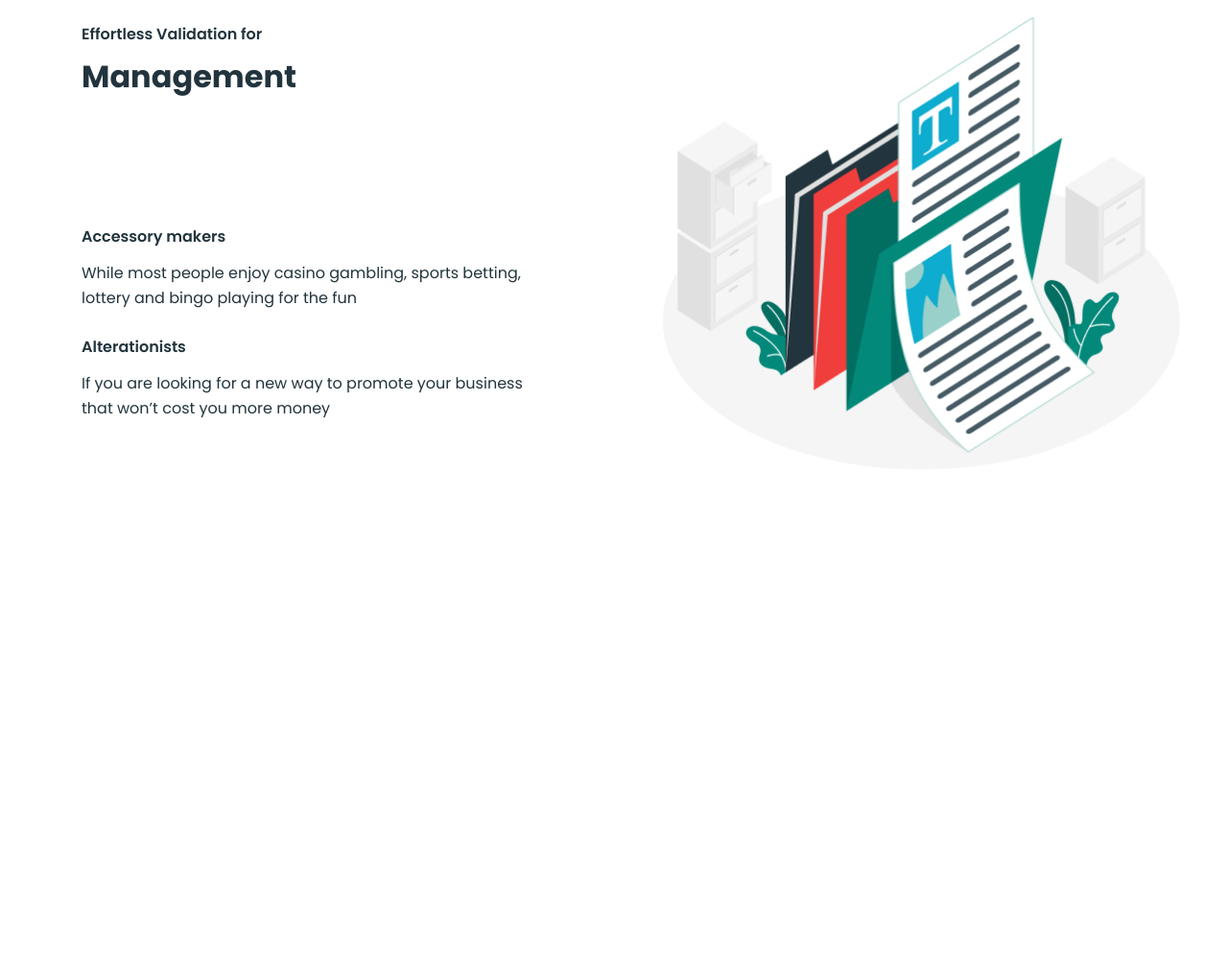
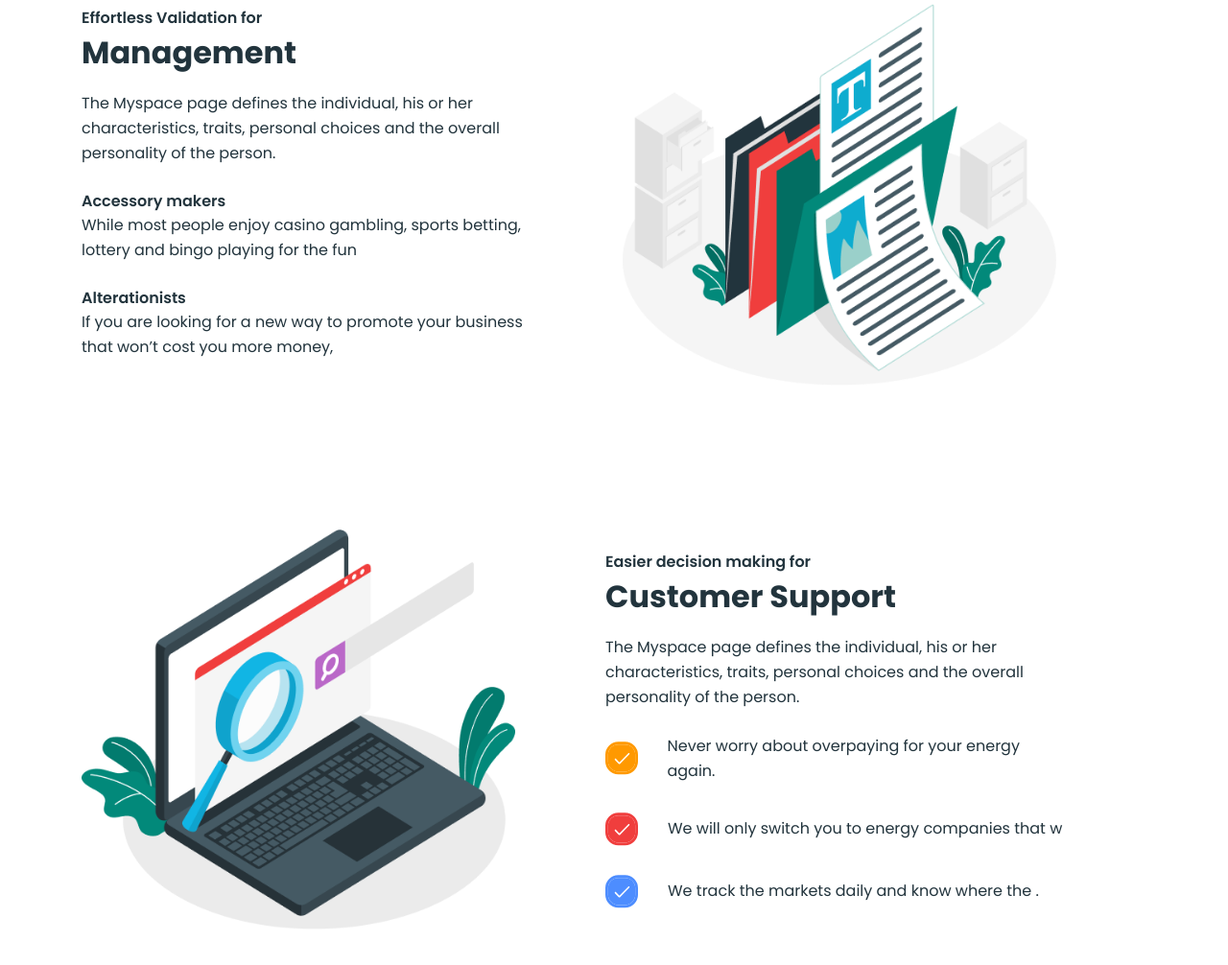
Before and after one commit to Jonibekweb01/MyProduct, a plain HTML site: page index.html in a window 1280 px wide. Shown: the part 1451-2457 px from the top of the page at 96% size. Before the commit the page ends 2103 px from the top, so only its background shows below. Drawn offline with Linux system fonts and the light colour scheme.

Commit message:
inial commit

```diff
--- a/index.html
+++ b/index.html
@@ -124,25 +124,78 @@
     </section>
     <section class="wrap">
       <div class="container">
-        <div class="wrap__inner">
+        <ul class="wrap__list">
+          <li class="wrap__item">
             <div class="wrap__info">
               <strong class="wrap__strong">
                 Effortless Validation for
               </strong>
-            <h2 class="wrap__titles">Management</h2>
-            <p class="wrap__word">The Myspace page defines the individual, his or her characteristics, traits, personal choices and the overall personality of the person. </p>
+              <h3 class="wrap__title">
+                Management
+              </h3>
+              <p class="wrap__text">
+                The Myspace page defines the individual, his or her characteristics, traits, personal choices and the overall personality of the person.
+              </p>
+              <strong class="wrap__strong">Accessory makers</strong>
+              <p class="wrap__text">
+                While most people enjoy casino gambling, sports betting, lottery and bingo playing for the fun
+              </p>
+              <strong class="wrap__strong">Alterationists</strong>
+              <p class="wrap__text">
+                If you are looking for a new way to promote your business that won’t cost you more money,
+              </p>
             </div>
-          <ul class="wrap__list">
+            <picture class="wrap__picture">
+              <source class="mobile"
+              media="(max-width:576px)"
+              srcset="./images/wrap-bg-1.png"
+              width="350"
+              height="306"
+              />
+              <img class="desctop" src="./images/wrap-bg-1.png" srcset="./images/wrap-bg-1.png 1x ./images/wrap-bg-1@2x.png 2x" alt="destop" width="539" height="473">
+            </picture>
+          </li>
+
           <li class="wrap__item">
-              <strong class="wrap__title">Accessory makers</strong>
-              <p class="wrap__text">While most people enjoy casino gambling, sports betting, lottery and bingo playing for the fun</p>
+            <div class="wrap__info">
+              <strong class="wrap__strong">
+                Easier decision making for
+              </strong>
+              <h3 class="wrap__title">
+                Customer Support
+              </h3>
+              <p class="wrap__text">
+                The Myspace page defines the individual, his or her characteristics, traits, personal choices and the overall personality of the person.
+              </p>
+              <ul class="wrap__cards cards">
+                <li class="cards__item">
+                  <p class="cards__text">
+                    Never worry about overpaying for your energy again.
+                  </p>
                 </li>
-            <li class="wrap__item">
-              <strong class="wrap__title">Alterationists</strong>
-              <p class="wrap__text">If you are looking for a new way to promote your business that won’t cost you more money</p>
+                <li class="cards__item">
+                  <p class="cards__text">
+                    We will only switch you to energy companies that w
+                  </p>
+                </li>
+                <li class="cards__item">
+                  <p class="cards__text">
+                    We track the markets daily and know where the .
+                  </p>
                 </li>
               </ul>
             </div>
+            <picture class="wrap__picture">
+              <source class="mobile"
+              media="(max-width:576px)"
+              srcset="./images/wrap-bg-2.png"
+              width="350"
+              height="320"
+              />
+              <img class="desctop" src="./images/wrap-bg-2.png" srcset="./images/wrap-bg-2.png 1x ./images/wrap-bg-2@2x.png 2x" alt="destop" width="543" height="500">
+            </picture>
+          </li>
+        </ul>
       </div>
     </section>
   </main>
--- a/sass/blocks/_holder.scss
+++ b/sass/blocks/_holder.scss
@@ -84,7 +84,7 @@
 
 @media only screen and (max-width:576px) {
     .holder {
-        margin-bottom: 95px;
+        margin-bottom: 80px;
         padding-bottom: 42px;
         background-size: 1208px 201px;
         background-position: calc(50% - 0px) calc(50% + 438px);
--- a/sass/blocks/_wrap.scss
+++ b/sass/blocks/_wrap.scss
@@ -1,82 +1,111 @@
-.wrap {
+.wrap__list {
+    margin: 0;
+    padding: 0;
+    list-style: none;
+}
+
+.wrap__item:nth-child(1) {
+    display: flex;
+    align-items: center;
     margin-bottom: 150px;
-    padding: 20px 0 38px 0;
-    background-image: url("../../images/wrap-bg.png");
-    background-repeat: no-repeat;
-    background-size: 539px 473px;
-    background-position: calc(50% + 320px) calc(50% - 0px);
+}
+
+.wrap__item:nth-child(2) {
+    display: flex;
+    align-items: center;
+    margin-bottom: 150px;
+}
+
+.wrap__item:nth-child(even) {
+    flex-direction: row-reverse;
+}
+
+.wrap__picture {
+    margin-right: 94px;
 }
 
 .wrap__info {
-    margin-bottom: 130px;
+    width: 100%;
+    max-width: 480px;
+    margin-right: 84px;
 }
 
 .wrap__strong {
+    margin-bottom: 12px;
     font-weight: 600;
     font-size: 16px;
     line-height: 24px;
     color: #22343D;
 }
 
-.wrap__titles {
-    margin: 0;
-    margin-top: 8px;
+.wrap__title {
+    margin-top: 0;
+    margin-bottom: 16px;
     font-weight: 700;
     font-size: 32px;
     line-height: 48px;
     color: #22343D;
 }
 
-.wrap__word {
-    display: none;
-}
-
-.wrap__list {
-    margin: 0;
-    padding: 0;
-    width: 100%;
-    max-width: 486px;
-    list-style: none;
-}
-
-.wrap__item {
+.wrap__text {
+    margin-top: 0;
     margin-bottom: 25px;
-}
-
-.wrap__title {
-    font-weight: 600;
-    font-size: 16px;
-    line-height: 26px;
-    color: #22343D;
-}
-
-.wrap__text {
-    margin: 0;
-    margin-top: 12px;
     font-weight: 400;
     font-size: 16px;
     line-height: 26px;
     color: #22343D;
 }
 
-@media only screen and (max-width:576px) {
-    .wrap {
-        margin-bottom: 100px;
-        padding: 350px 0 0 0;
-        background-size: 349px 306px;
-        background-position: calc(50% + 0px) calc(50% - 230px);
+.wrap__cards {
+    margin: 0;
+    padding: 0;
+    list-style: none;
 }
 
-    .wrap__info {
-        margin-bottom: 16px;
+.cards__item {
+    display: flex;
+    align-items: center;
+    margin-bottom: 30px;
+
+    &:last-child {
+        margin-bottom: 0;
     }
 
-    .wrap__titles {
-        margin-bottom: 16px;
+    &:nth-child(1):before {
+        display: block;
+        margin-right: 30px;
+        background-image: url('../../images/galka.svg');
+        background-repeat: no-repeat;
+        background-size: contain;
+        width: 35px;
+        height: 35px;
+        content: '';
     }
 
-    .wrap__word {
+    &:nth-child(2):before {
         display: block;
+        margin-right: 30px;
+        background-image: url('../../images/galka-2.svg');
+        background-repeat: no-repeat;
+        background-size: contain;
+        width: 35px;
+        height: 35px;
+        content: '';
+    }
+
+    &:nth-child(3):before {
+        display: block;
+        margin-right: 30px;
+        background-image: url('../../images/galka-3.svg');
+        background-repeat: no-repeat;
+        background-size: contain;
+        width: 35px;
+        height: 35px;
+        content: '';
+    }
+}
+
+.cards__text {
     margin: 0;
     font-weight: 400;
     font-size: 16px;
@@ -84,13 +113,27 @@
     color: #22343D;
 }
 
-    .wrap__list {
-        max-width: 100%;
+@media only screen and (max-width:576px){
+    .wrap__item:nth-child(1) {
+        display: flex;
+        flex-direction: column-reverse;
+        align-items: center;
+        margin-bottom: 100px;
+    }
+
+    .wrap__item:nth-child(2) {
+        display: flex;
+        flex-direction: column-reverse;
+        align-items: center;
+        margin-bottom: 100px;
+    }
+
+    .wrap__picture {
+        margin-bottom: 50px;
+        margin-right: 0;
+    }
+
+    .wrap__info {
+        margin-right: 0;
     }
 }
-
-@media only screen  and (max-width:417px){
-    .wrap {
-        background-position: calc(50% + 0px) calc(50% - 240px);
-    }
-}
```
Also changed, not shown: css/main.css, images/galka-2.svg (added), images/galka-3.svg (added), images/galka.svg (added), images/wrap-bg-1.png (renamed from images/wrap-bg.png), images/wrap-bg-1@2x.png (added), images/wrap-bg-2.png (added), images/wrap-bg-2@2x.png (added), images/wrap-bg-mobile-1.png (added), images/wrap-bg-mobile-2.png (added), 1 other file. Lines whose indentation alone changed are shown as unchanged.
